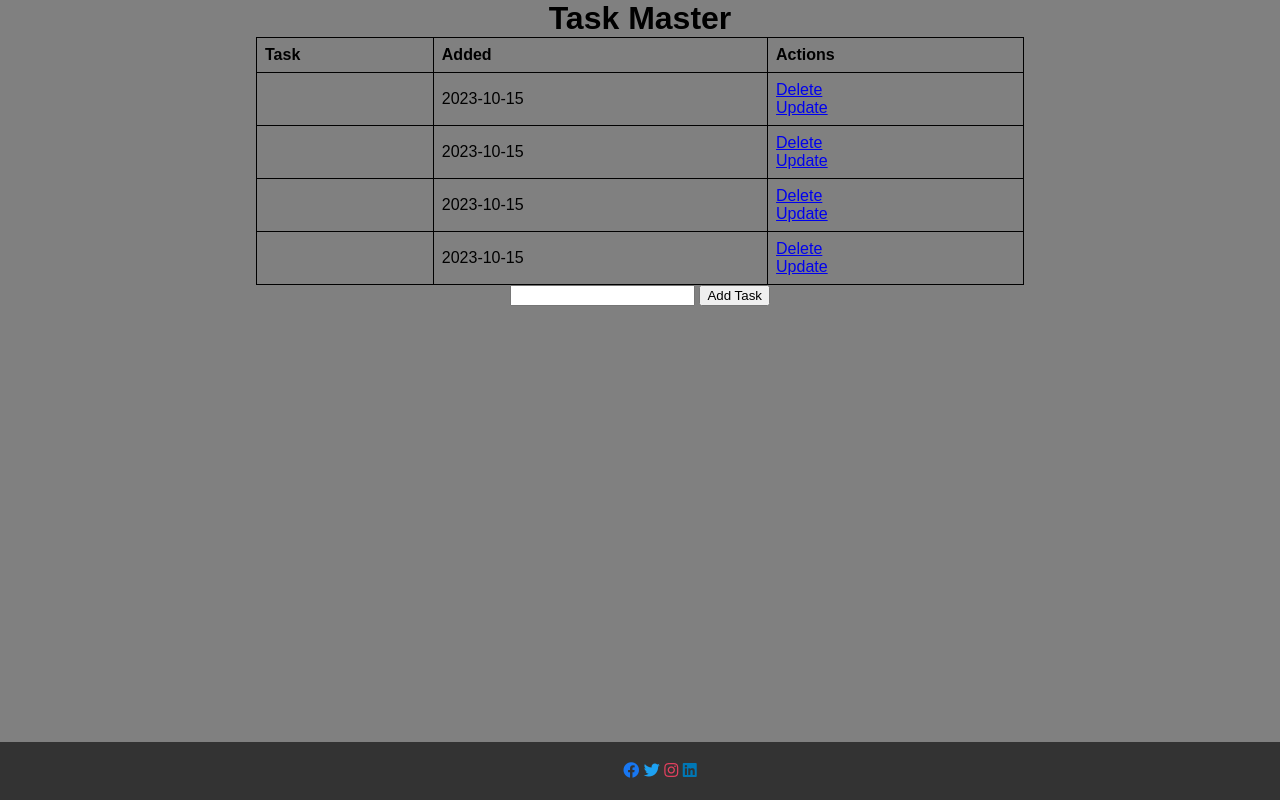
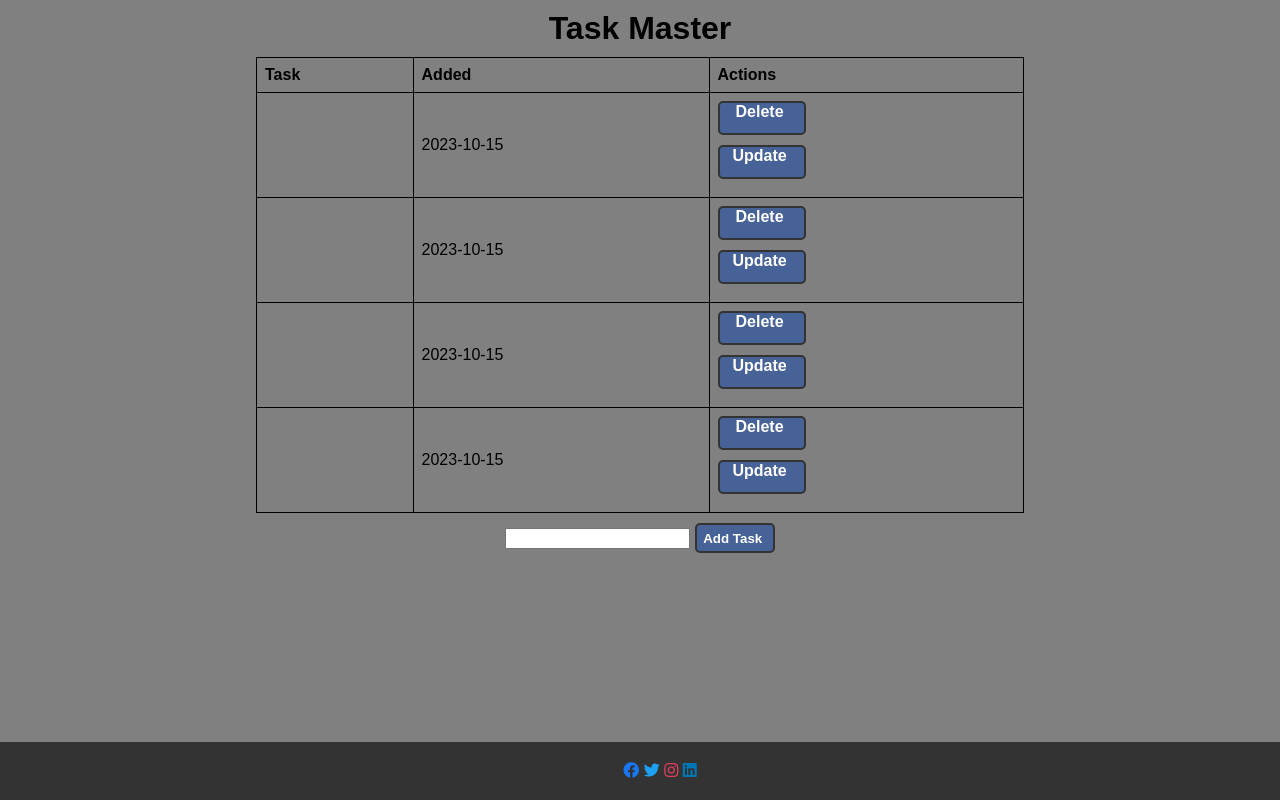
Before and after one commit to chris-macharia/alx_capstone_project, a Flask app: page / in a window 1280 px wide. Run offline with Flask 3, Linux system fonts and the light colour scheme.

Commit message:
Improve the buttons to look better

```diff
--- a/static/css/main.css
+++ b/static/css/main.css
@@ -5,7 +5,7 @@ body{
 }
 .centered-content {
     width: 60%; /* Adjust the width as needed */
-    margin: 0 auto; /* Center the container horizontally */
+    margin: 10px auto; /* Center the container horizontally */
     text-align: center; /* Center the content inside the container */
 }
 table {
@@ -20,6 +20,42 @@ th, td {
     padding: 8px;
     text-align: left;
 }
+
+/* Style for rectangular buttons with rounded corners */
+.button {
+    display: inline-block;
+    padding: 0 4px 0 0; /* Increase padding for larger buttons */
+    border: 2px solid #333;
+    border-radius: 5px;
+    background-color: #466297;
+    color: #fff;
+    text-decoration: none;
+    font-weight: bold;
+    transition: background-color 0.3s, color 0.3s, border-color 0.3s;
+    text-align: center; /* Center the button text */
+    margin: 0 0px 10px 0; /* Center the button within its container */
+    height: 30px;
+    width: 80px;
+}
+
+/* Hover effect for all buttons */
+.button:hover {
+    background-color: #fff;
+    color: #333;
+    border-color: #333;
+}
+/* Hover effect for updating and deleting buttons */
+.update-button:hover {
+    background-color: #4aa179; /* Change to green color on hover */
+    color: #fff;
+    border-color: #389e6f;
+}
+.delete-button:hover {
+    background-color: #834139; /* Change to green color on hover */
+    color: #fff;
+    border-color: #703535;
+}
+
 /* CSS for the Social Media Section*/
 .social-media-section {
     text-align: center;
--- a/templates/index.html
+++ b/templates/index.html
@@ -25,9 +25,9 @@
                 <td>{{ task.content }}</td>
                 <td>{{ task.date_created.date() }}</td>
                 <td>
-                    <a href="/delete/{{task.id}}">Delete</a>
+                    <a class="button delete-button" href="/delete/{{task.id}}">Delete</a>
                     <br>
-                    <a href="/update/{{task.id}}">Update</a>
+                    <a class="button update-button" href="/update/{{task.id}}">Update</a>
                 </td>
             </tr>
         {% endfor %}
@@ -36,7 +36,7 @@
 
     <form action="/" method="POST" class="centered-content">
         <input type="text" name="content" id="content">
-        <input type="submit" value="Add Task">
+        <input type="submit" value="Add Task" class="button update-button">
     </form>
 </div>
 {% endblock %}
--- a/templates/update.html
+++ b/templates/update.html
@@ -11,7 +11,7 @@
 
     <form action="/update/{{task.id}}" method="POST" class="centered-content">
         <input type="text" name="content" id="content" value="{{task.content}}">
-        <input type="submit" value="Update Task">
+        <input type="submit" value="Update Task" class="button update-button">
     </form>
 </div>
 {% endblock %}
```
Also changed, not shown: instance/test.db.
